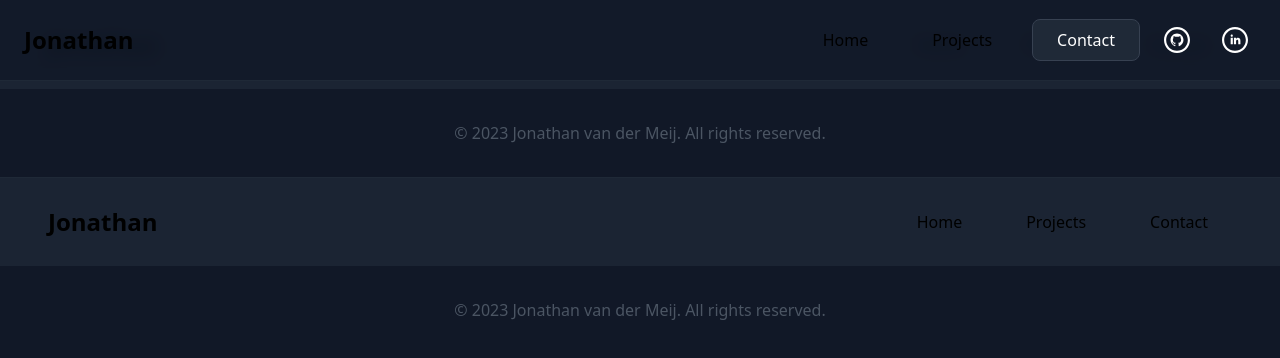
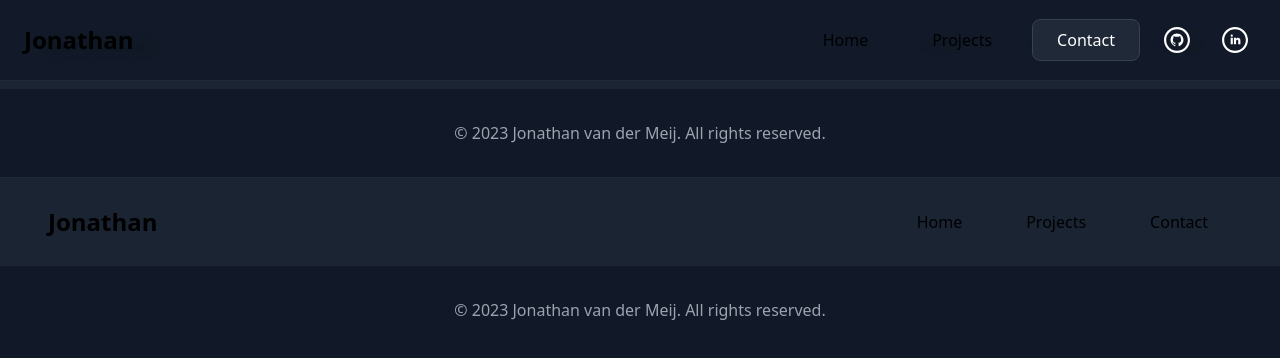
Before and after one commit to Jonathanmeij/portfolio-next, a Next.js app: page /Footer in a window 1280 px wide. Shown: the top 358 px of the page. Built offline with nearby package versions, Linux system fonts and the light colour scheme.

Commit message:
footer readability

```diff
--- a/pages/Footer.tsx
+++ b/pages/Footer.tsx
@@ -49,7 +49,7 @@ export default function Footer() {
             </div>
             <div className="bg-gray-900 ">
                 <Container maxWidth="7xl" className="flex justify-center w-full m-auto">
-                    <p className="py-8 text-gray-600 ">
+                    <p className="py-8 text-gray-400 ">
                         © 2023 Jonathan van der Meij. All rights reserved.
                     </p>
                 </Container>
```
